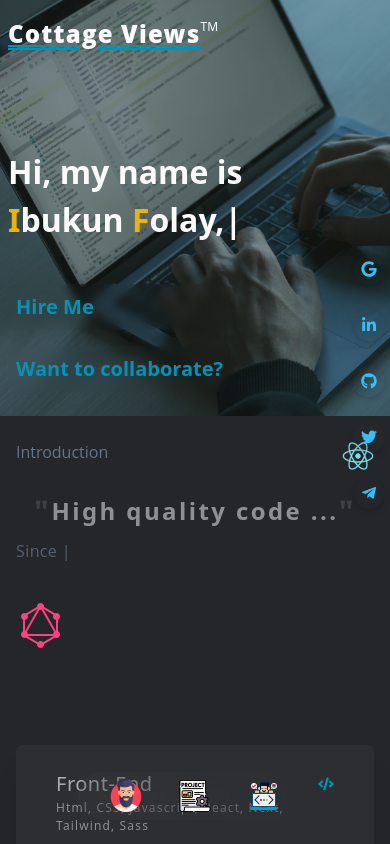
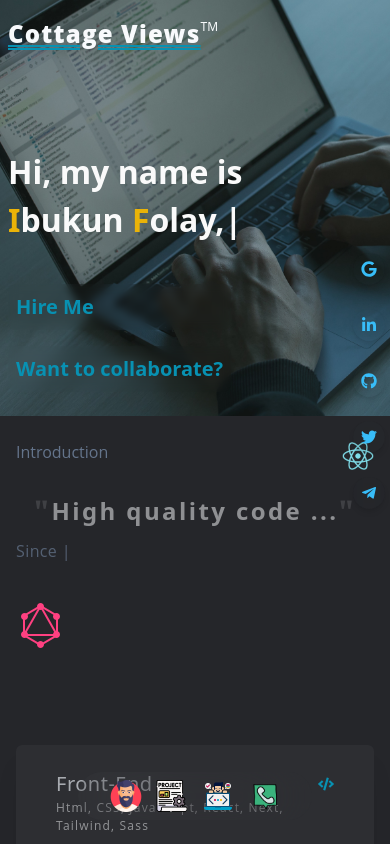
Before and after one commit to ibukunfolay/portfolio, a React (Vite) app: page / in a window 390 px wide. Shown: the top 844 px of the page. Built offline with nearby package versions, Linux system fonts and the light colour scheme.

Commit message:
mobile menu update

```diff
--- a/src/Components/MobileMenu.jsx
+++ b/src/Components/MobileMenu.jsx
@@ -2,6 +2,7 @@ import React from "react";
 import profile from "../Assets/profile.png";
 import projects from "../Assets/project.png";
 import stacks from "../Assets/stacks.png";
+import phone from "../Assets/phone.png";
 
 const MobileMenu = () => {
   return (
@@ -33,6 +34,15 @@ const MobileMenu = () => {
           data-type="info"
         />
       </div>
+      <div>
+        <img
+          src={phone}
+          alt="stacks"
+          className="h-8 "
+          data-tip="my stacks"
+          data-type="info"
+        />
+      </div>
     </div>
   );
 };
```
Also changed, not shown: src/Assets/phone.png (added).
